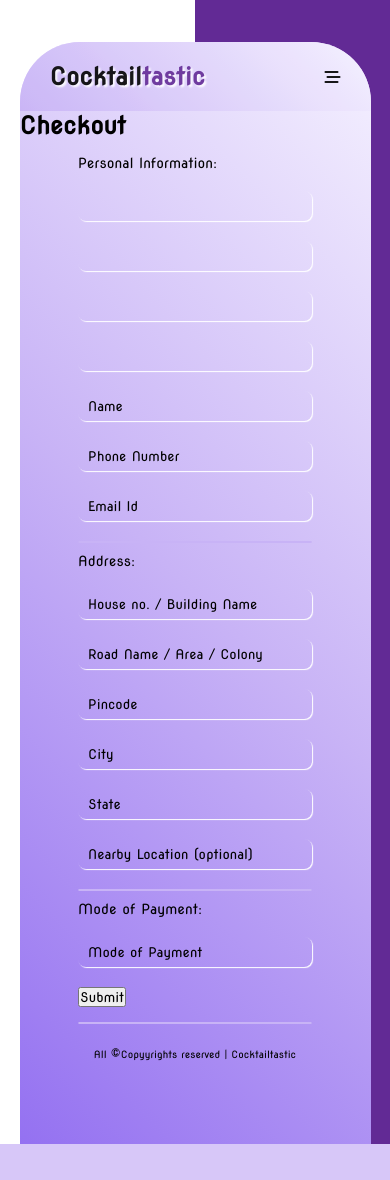
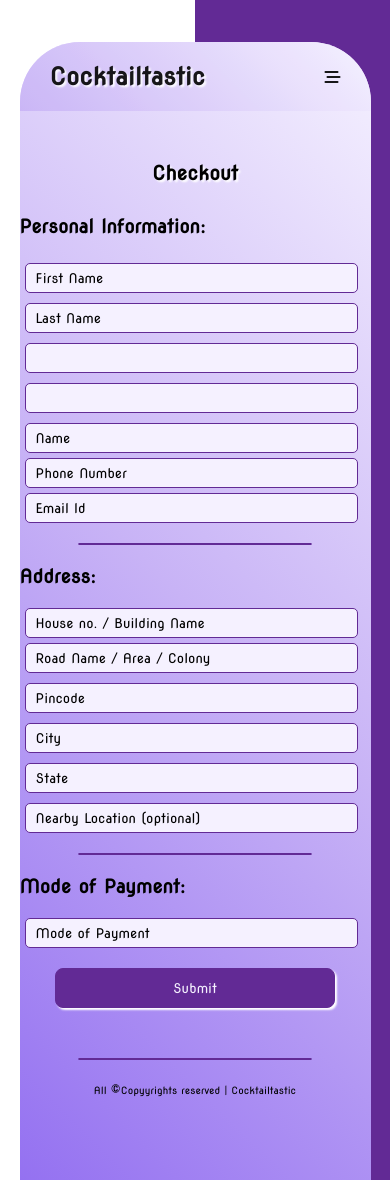
Before and after one commit to HardikShah563/Drinks3-Cocktailtastic, a PHP site: page /pages/checkout.html in a window 390 px wide. Before the commit the page ends 1144 px from the top, so only its background shows below. Run offline with PHP 8.4, Linux system fonts and the light colour scheme; some libraries are stand-ins or nearby versions.

Commit message:
modified checkout

```diff
--- a/pages/checkout.html
+++ b/pages/checkout.html
@@ -9,7 +9,6 @@
     <!-- Including Style Sheet-->
     <link rel="stylesheet" href="./../style/navbar.css" />
     <link rel="stylesheet" href="./../style/checkout.css" />
-    <link rel="stylesheet" href="./../style/style.css" />
     <!-- Including Icons -->
     <script src="https://kit.fontawesome.com/6d232ec003.js" crossorigin="anonymous"></script>
     <!-- Including Javascript File -->
@@ -39,11 +38,11 @@
         <section class="checkout-form">
             <h1>Checkout</h1>
             <form>
-                <p>Personal Information: </p>
+                <h3>Personal Information: </h3>
                 <div class="form personal-details">
                     <div class="grouping">
-                        <input type="text" name="firstName" id="firstName">
-                        <input type="text" name="lastName" id="lastName">
+                        <input type="text" name="firstName" id="firstName" placeholder="First Name">
+                        <input type="text" name="lastName" id="lastName" placeholder="Last Name">
                     </div>
                     <div class="grouping">
                         <input type="number" name="phoneno" id="phoneno">
@@ -54,22 +53,24 @@
                     <input type="email" name="emailId" id="emailId" placeholder="Email Id" required>
                 </div>
                 <hr>
-                <p>Address: </p>
+                <h3>Address: </h3>
                 <div class="form address-details">
                     <input type="text" placeholder="House no. / Building Name" required>
                     <input type="text" placeholder="Road Name / Area / Colony" required>
-                    <input type="text" placeholder="Pincode" required>
-                    <input type="text" placeholder="City" required>
-                    <input type="text" placeholder="State" required>
-                    <input type="text" placeholder="Nearby Location (optional)" required>
+                    <div class="grouping">
+                        <input type="text" placeholder="Pincode" required>
+                        <input type="text" placeholder="City" required>
+                        <input type="text" placeholder="State" required>
+                    </div>
+                    <input type="text" placeholder="Nearby Location (optional)">
                 </div>
                 <hr>
-                <p>Mode of Payment: </p>
+                <h3>Mode of Payment: </h3>
                 <div class="form payment-details">
                     <input type="text" placeholder="Mode of Payment" required>
                 </div>
                 <div class="form">
-                    <button type="submit">Submit</button>
+                    <button class="submit-button" type="submit">Submit</button>
                 </div>
             </form>
         </section>
--- a/style/checkout.css
+++ b/style/checkout.css
@@ -1,60 +1,174 @@
+/* -------- Variable CSS --------*/
+:root {
+    --black: #000000;
+    --purple: #622a95;
+    --dark-lavender: #9471f1;
+    --lavander: #c8b3f6;
+    --light-lavender: #f5f1ff;
+    --white: #ffffff;
+}
+
+/* -------- Font face import -------- */
+@font-face {
+    font-family: Poppins;
+    src: url(../font/NovaRound-Regular.ttf);
+}
+
+
+/* -------- Reset all web parameters -------- */
+* {
+    margin: 0;
+    padding: 0;
+    box-sizing: border-box;
+    font-family: Poppins;
+    user-select: none;
+}
+
+li {
+    list-style: none;
+}
+
+a {
+    text-decoration: none;
+}
+
+a,
+img,
+input,
+button,
+.icon {
+    display: block;
+}
+
+html {
+    scroll-behavior: smooth;
+    font-family: Arial, Helvetica, sans-serif;
+    overflow-x: hidden;
+}
+
+body {
+    background: linear-gradient(to right,
+    var(--white) 0%,
+    var(--white) 50%,
+    var(--purple) 50%,
+    var(--purple) 100%);
+}
+
+.box {
+    width: 90vw;
+    margin: auto auto;
+    margin-top: 5vh;
+    border-top-left-radius: 60px;
+    border-top-right-radius: 60px;
+    background-image: linear-gradient(45deg, #9471f1, #c8b3f6, #f5f1ff);
+}
+
+hr {
+    width: 60vw;
+    margin: 20px auto;
+    border: 0.5px solid var(--purple);
+    border-radius: 10px;
+}
+
+.checkout-form {
+    margin: 50px 0;
+}
+
+.checkout-form h1 {
+    text-align: center;
+    font-size: 5vw;
+    text-shadow: 2px 2px 2px var(--white);
+    margin: 30px 0;
+}
+
 form {
     width: 60vw;
     margin: 15px auto;
     display: block;
 }
 
-.groupings {
-    display: flex;
-    justify-content: center;
+input {
+    width: 100%;
+    height: 30px;
+    padding: 10px;
+    margin: 5px;
+    display: block;
+    background-color: var(--light-lavender);
+    border: 1px solid var(--purple);
+    border-radius: 5px;
 }
 
-.checkout {
-    width: 50vw;
-    margin: 5% auto;
-    padding: 2vw;
-    background-color: var(--black);
-    color: var(--off-white);
-    border: 1px solid var(--off-black);
-    border-radius: 12px;
+.grouping {
+    display: flex;
+    justify-content: space-between;
 }
 
-.form input {
-    width: 100%;
-    padding: 10px 10px;
-    margin: 20px 0;
-    background-color: var(--light-black);
-    color: var(--off-white);
-    border: none;
-    border-radius: 8px;
-    display: block;
-}
-
-.checkout p {
+form h3 {
     margin: 20px 0;
 }
 
-.checkout button {
-    margin: 20px 0;
-    padding: 5px 10px;
-    width: 100%;
-    font-size: 20px;
-    background-color: #bc9864;
+::placeholder {
     color: var(--black);
-    border: 2px solid var(--golden);
-    border-radius: 8px;
-    transition: 400ms;
 }
 
-.checkout button:hover {
-    background-color: var(--black);
-    color: var(--golden);
+.submit-button {
+    width: 60%;
+    margin: 20px auto;
+    height: 40px;
+    box-shadow: 2px 2px 2px var(--white);
+    color: var(--light-lavender);
+    background-color: var(--purple);
+    border: 1px solid var(--purple);
+    border-radius: 8px;
+    transition-duration: 200ms;
 }
 
-hr {
-    border: 1px solid var(--golden);
+.submit-button:hover {
+    background-color: var(--dark-lavender);
 }
 
-::placeholder {
-    color: var(--golden);
+/* -------- Footer Section CSS --------- */
+footer {
+    height: 100px;
+    text-align: center;
 }
+
+footer p {
+    margin: 20px;
+    font-weight: 500;
+}
+
+.copyright-icon {
+    font-size: 20px;
+}
+
+@media (max-width: 600px) {
+    form p {
+        font-size: 14px;
+    }
+
+    form {
+        width: 90vw;
+    }
+
+    input {
+        width: 95%;
+    }
+
+    .grouping {
+        flex-wrap: wrap;
+    }
+
+    .submit-button {
+        width: 80%;
+    }
+
+    footer {
+        font-size: 10px;
+    }
+
+    .copyright-icon {
+        font-size: 15px;
+        font-weight: 500;
+    }
+}
```
